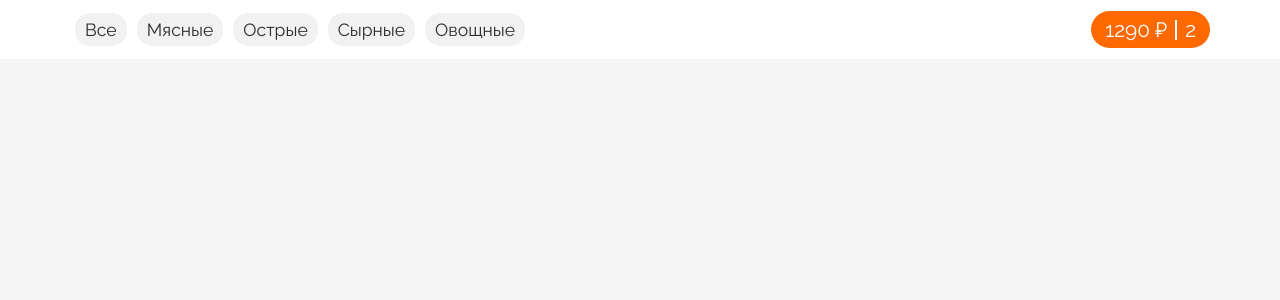
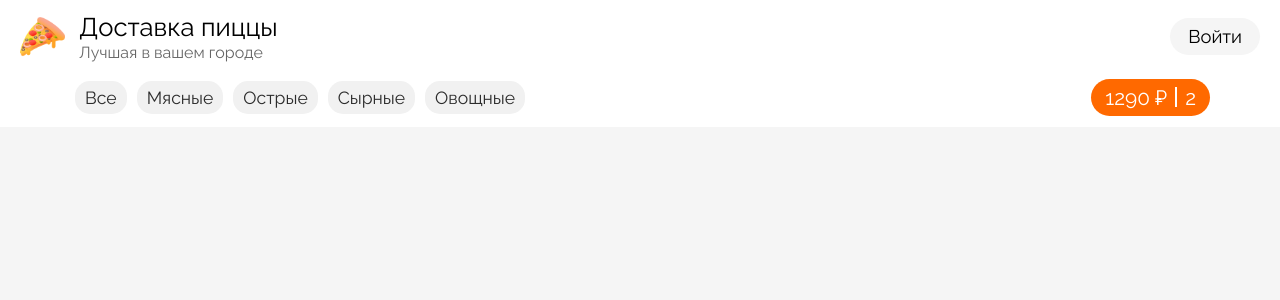
Before and after one commit to arkdich/food-order-app, a React (Create React App) app: page / in a window 1280 px wide. Shown: the top 300 px of the page. Built offline with nearby package versions, Linux system fonts and the light colour scheme.

Commit message:
add header, change logo

```diff
--- a/src/App.js
+++ b/src/App.js
@@ -1,11 +1,13 @@
 import { Fragment } from 'react';
 import { GlobalStyle } from './components/globalStyle/GlobalStyle';
 import NavBar from './components/navigation/NavBar';
+import Header from './components/header/Header';
 
 function App() {
   return (
     <Fragment>
       <GlobalStyle />
+      <Header />
       <NavBar />
     </Fragment>
   );
--- /dev/null
+++ b/src/components/header/Header.js
@@ -0,0 +1,14 @@
+import Logo from '../navigation/Logo';
+import { HeaderStyled, HeaderContainer } from './Header.styles';
+import ProfileButton from './ProfileButton';
+
+export default function Header() {
+  return (
+    <HeaderStyled>
+      <HeaderContainer>
+        <Logo />
+        <ProfileButton />
+      </HeaderContainer>
+    </HeaderStyled>
+  );
+}
--- /dev/null
+++ b/src/components/header/Header.styles.js
@@ -0,0 +1,16 @@
+import styled from 'styled-components';
+import colors from '../globalStyle/variables/colors';
+
+export const HeaderStyled = styled.header`
+  width: 100%;
+  padding: 12px 20px 6px 20px;
+  background-color: ${colors.secondary};
+`;
+
+export const HeaderContainer = styled.div`
+  display: flex;
+  justify-content: space-between;
+  align-items: center;
+  max-width: 1300px;
+  margin: auto;
+`;
--- /dev/null
+++ b/src/components/header/ProfileButton.js
@@ -0,0 +1,5 @@
+import { ProfileButtonStyled } from './ProfileButton.styles';
+
+export default function ProfileButton() {
+  return <ProfileButtonStyled>Войти</ProfileButtonStyled>;
+}
--- /dev/null
+++ b/src/components/header/ProfileButton.styles.js
@@ -0,0 +1,7 @@
+import styled from 'styled-components';
+import { Button } from '../globalStyle/Button.styles';
+
+export const ProfileButtonStyled = styled(Button)`
+  font-size: 1.15rem;
+  padding: 8px 18px;
+`;
--- /dev/null
+++ b/src/components/navigation/Logo.js
@@ -0,0 +1,16 @@
+import { Img, ImgWrapper, SubTitle, Title, Wrapper } from './Logo.styles';
+import logo from './../../assets/logo.png';
+
+export default function Logo() {
+  return (
+    <Wrapper>
+      <ImgWrapper>
+        <Img src={logo} alr="Company Logo" />
+      </ImgWrapper>
+      <div>
+        <Title>Доставка пиццы</Title>
+        <SubTitle>Лучшая в вашем городе</SubTitle>
+      </div>
+    </Wrapper>
+  );
+}
--- /dev/null
+++ b/src/components/navigation/Logo.styles.js
@@ -0,0 +1,28 @@
+import styled from 'styled-components';
+
+export const Wrapper = styled.div`
+  display: flex;
+  justify-content: center;
+  align-items: center;
+`;
+
+export const Img = styled.img`
+  width: 100%;
+`;
+
+export const ImgWrapper = styled.div`
+  width: 45px;
+  height: 45px;
+  margin-right: 14px;
+`;
+
+export const Title = styled.h1`
+  font-size: 1.6rem;
+  font-weight: 400;
+  line-height: 1.2;
+`;
+
+export const SubTitle = styled.p`
+  font-size: 1rem;
+  opacity: 0.6;
+`;
```
Also changed, not shown: src/assets/logo.png.
